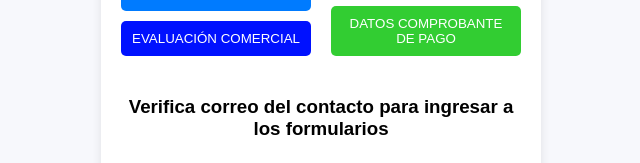
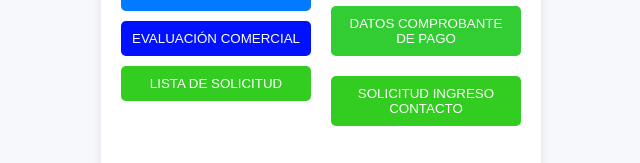
Before and after one commit to BestworkInstitute/panel_ejecutiva_interno_OK, a Next.js app: page / in a window 1280 px wide. Shown: the part 563-726 px from the top of the page, without its empty margins (319-959 px from the left). Built offline with nearby package versions, Linux system fonts and the light colour scheme.

Commit message:
Update index.js

```diff
--- a/pages/index.js
+++ b/pages/index.js
@@ -151,6 +151,8 @@ export default function Home() {
                     .right-column .Comprobante-pago { background-color:rgb(233, 8, 8); }
                     .right-column .datos-comprobante-pago { background-color: #32CD32; }
                     .left-column .evaluacion { background-color: #0011FF; }
+                    .right-column .contacto { background-color: #32CD20; }
+                    .left-column .lista { background-color: #32CD20; }
                     }
 
                     .iframe-container iframe {
@@ -211,12 +213,14 @@ export default function Home() {
                             <button className="drive" onClick={() => openExternal('https://drive.google.com/drive/folders/1_u7MwZwVaBiJh4eoJdV7JPBGrJCco57h')}>DRIVE</button>
                             <button className="active-campaign" onClick={() => openExternal('https://sedsa.activehosted.com/')}>ACTIVE CAMPAIGN</button>
                             <button className="evaluacion" onClick={() => openExternal('https://evaluacion-comercial.vercel.app/')}>EVALUACIÓN COMERCIAL</button>
+                            <button className="lista" onClick={() => openExternal('https://evaluacion-comercial.vercel.app/')}>LISTA DE SOLICITUD</button>
                         </div>
                         <div className="right-column">
                             <button className="webmail" onClick={() => openExternal('https://www.bestwork.cl:2096/')}>WEBMAIL</button>
                             <button className="reloj-control" onClick={() => openExternal('https://trabajador.relojcontrol.com')}>RELOJ CONTROL</button>
                             <button className="Comprobante-pago" onClick={() => openExternal('https://forms.gle/Zcf6azALXg1KdAZh8')}>COMPROBANTE DE PAGO</button>
                             <button className="datos-comprobante-pago" onClick={() => openExternal('https://docs.google.com/spreadsheets/d/1IOzgb0iTxRrFus-1YUpvP2-Ghbz4bTEr9laun-GvuGQ/edit?gid=770704000#gid=770704000')}>DATOS COMPROBANTE DE PAGO</button>
+                            <button className="contacto" onClick={() => openExternal('https://docs.google.com/forms/d/e/1FAIpQLScYSWxQKhLQUGk7v5f_hyZXcRHBz9lj5h6ujTlXjYYqhlZZRQ/viewform')}>SOLICITUD INGRESO CONTACTO</button>
                         </div>
                     </div>
 
```
